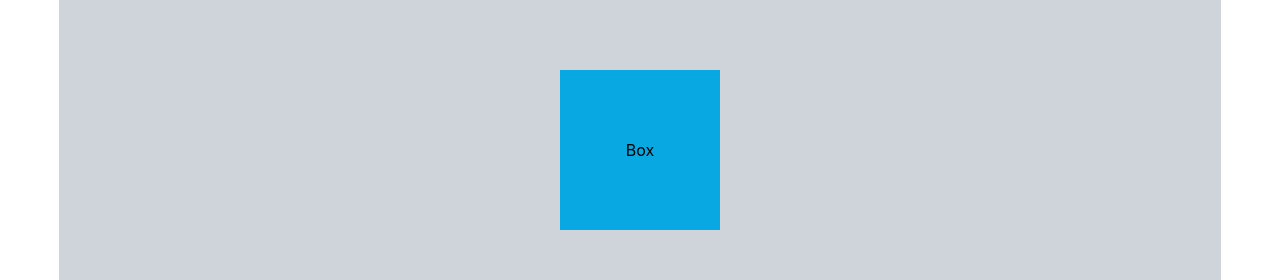
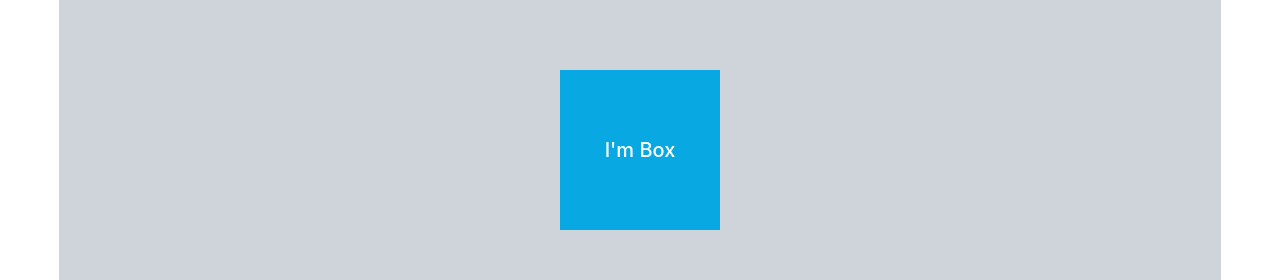
Before and after one commit to altenull/draggable-component, a React (Create React App) app: page / in a window 1280 px wide. Shown: the part 250-530 px from the top of the page. Built offline with nearby package versions, Linux system fonts and the light colour scheme.

Commit message:
style: update Box style

```diff
--- a/src/components/Box.tsx
+++ b/src/components/Box.tsx
@@ -10,12 +10,15 @@ const Box = React.forwardRef<HTMLDivElement, Props>((props, ref) => {
     width: "160px",
     height: "160px",
     backgroundColor: "#08a9e3",
+    color: "#ffffff",
     cursor: "move",
+    fontSize: "20px",
+    fontWeight: 500,
   };
 
   return (
     <div ref={ref} style={boxStyle}>
-      Box
+      I'm Box
     </div>
   );
 });
```
